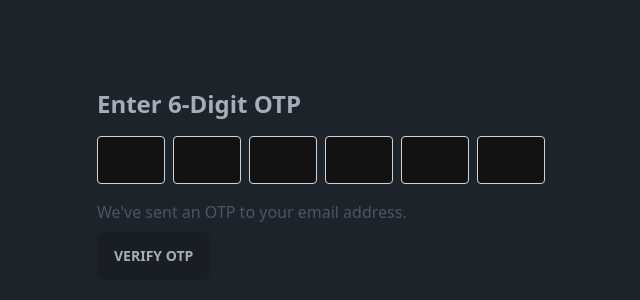
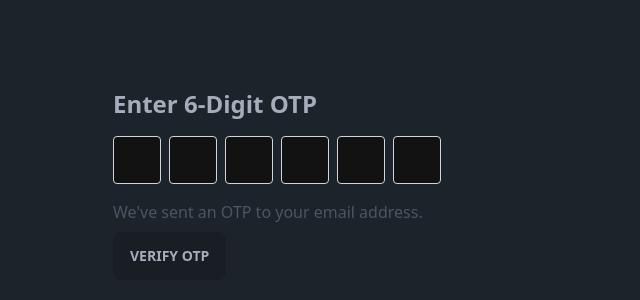
Before and after one commit to ayushkathariya/social-media-client, a React (Vite) app: page /#/otp-verify in a window 1280 px wide. Shown: the part 216-516 px from the top of the page, without its empty margins (319-959 px from the left). Built offline with nearby package versions, Linux system fonts and the light colour scheme; no server answers.

Commit message:
opt modified

```diff
--- a/src/pages/otp-verify/OTPVerify.jsx
+++ b/src/pages/otp-verify/OTPVerify.jsx
@@ -1,12 +1,14 @@
 import React, { useState } from "react";
 import { useUserVerifyMutation } from "../../redux/features/auth";
 import toast from "react-hot-toast";
-import { useNavigate } from "react-router-dom";
+import { useNavigate, useLocation } from "react-router-dom";
 
 function OTPVerification() {
   const [otp, setOtp] = useState([null, null, null, null, null, null]);
-  const searchParams = new URLSearchParams(window.location.search);
-  const email = searchParams.get("email");
+  const location = useLocation();
+  const queryParams = new URLSearchParams(location.search);
+  const email = queryParams.get("email");
+  console.log("🚀 ~ file: OTPVerify.jsx:11 ~ OTPVerification ~ email:", email);
   const [verifyApi] = useUserVerifyMutation();
   const navigate = useNavigate();
 
@@ -38,16 +40,16 @@ function OTPVerification() {
 
   return (
     <div className="flex items-center justify-center min-h-screen">
-      <div className="w-full max-w-md">
+      <div className="w-full px-4 md:max-w-md">
         <h2 className="mb-4 text-2xl font-semibold">Enter 6-Digit OTP</h2>
-        <div className="grid grid-cols-6 gap-2">
+        <div className="flex flex-wrap gap-2">
           {otp.map((digit, index) => (
             <input
               key={index}
               type="text"
               value={digit !== null ? digit : ""}
               onChange={(e) => handleOtpChange(e, index)}
-              className="w-full h-12 p-3 text-xl text-center border border-gray-300 rounded focus:outline-none focus:border-blue-500"
+              className="w-12 md:w-12 h-12 p-3 text-xl text-center border border-gray-300 rounded focus:outline-none focus:border-blue-500"
               maxLength="1"
               pattern="\d*"
               required
```
